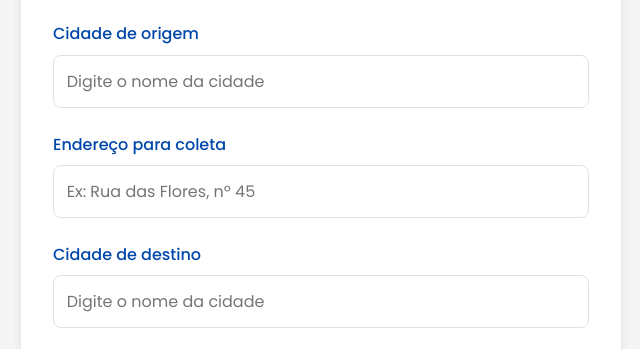
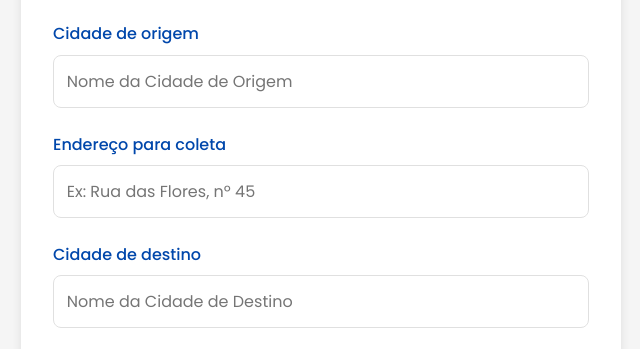
Before and after one commit to k3nn0b1/nobrelog, a plain HTML site: page index.html in a window 1280 px wide. Shown: the part 822-1171 px from the top of the page, 319-959 px from the left. Drawn offline with Linux system fonts and the light colour scheme.

Commit message:
Correção na label da cidade

```diff
--- a/index.html
+++ b/index.html
@@ -77,7 +77,7 @@
                 type="text"
                 id="origem"
                 name="origem"
-                placeholder="Digite o nome da cidade"
+                placeholder="Nome da Cidade de Origem"
                 autocomplete="off"
                 required
               />
@@ -100,7 +100,7 @@
                 type="text"
                 id="destino"
                 name="destino"
-                placeholder="Digite o nome da cidade"
+                placeholder="Nome da Cidade de Destino"
                 autocomplete="off"
                 required
               />
```
